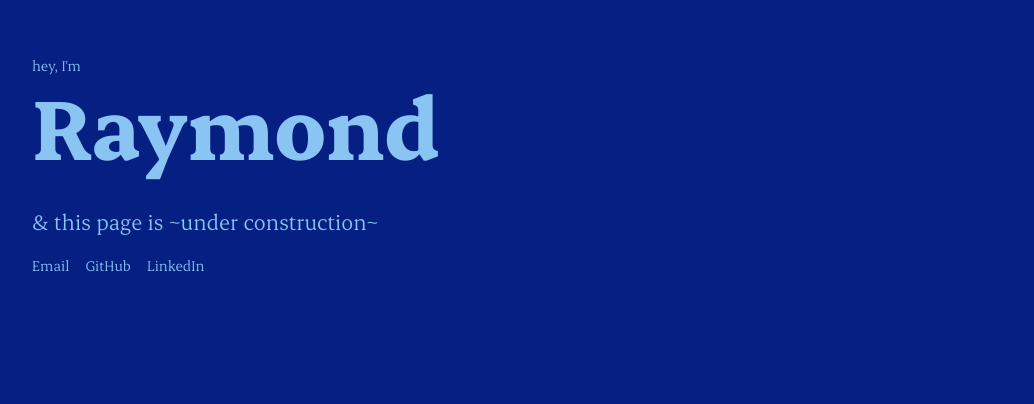
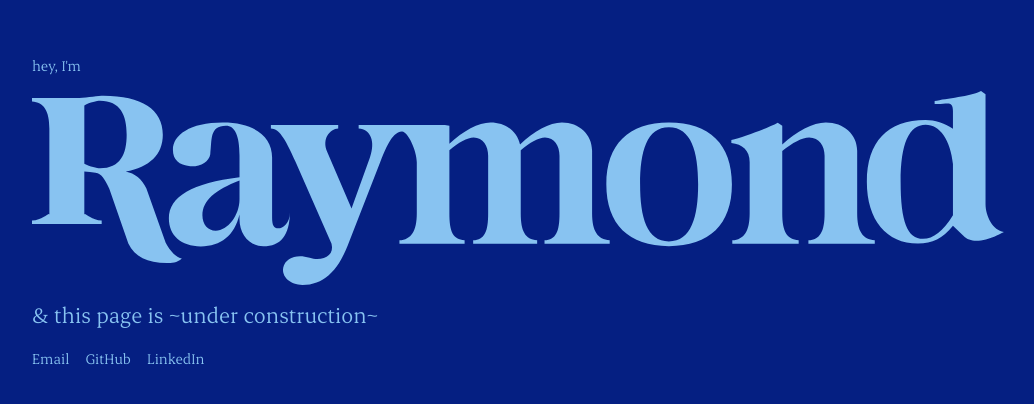
Before and after one commit to raymondwang/raymondwang.github.io, a SvelteKit app: page / in a window 1280 px wide. Shown: the part 186-590 px from the top of the page, without its empty margins (0-1034 px from the left). Built offline with nearby package versions, Linux system fonts and the light colour scheme.

Commit message:
play with inline svg

```diff
--- a/src/app.css
+++ b/src/app.css
@@ -7,6 +7,6 @@
 @layer base {
   :root {
     --background-color: #051f82;
-    --text-color: #89c4f3;
+    --text-color: #88c3f1;
   }
 }
--- a/src/routes/+page.svelte
+++ b/src/routes/+page.svelte
@@ -1,7 +1,12 @@
+<script>
+  import Logo from './logo.svelte';
+</script>
+
 <main class="container px-8 sm:mx-auto">
   <p class="mt-40 sm:mt-60">hey, I'm</p>
-  <h1 class="text-6xl font-bold sm:text-8xl">Raymond</h1>
-  <h2 class="mt-8 text-2xl">& this page is ~under construction~</h2>
+  <Logo class="mt-2 w-4/5" />
+  <!-- <h1 class="text-6xl font-bold sm:text-8xl">Raymond</h1> -->
+  <h2 class="mt-2 text-2xl">& this page is ~under construction~</h2>
   <ul class="mt-4 flex flex-row gap-x-4">
     <li>
       <a class="hover:underline hover:underline-offset-4" href="mailto:r@ymond.wang" target="_blank"
--- /dev/null
+++ b/src/routes/logo.svelte
@@ -0,0 +1,34 @@
+<script lang="ts">
+  let { class: className }: { class: string | undefined | null } = $props();
+</script>
+
+<svg
+  class={className}
+  width="auto"
+  height="16vw"
+  viewBox="0 0 409 82"
+  fill="currentColor"
+  xmlns="http://www.w3.org/2000/svg"
+>
+  <path
+    d="M354.334 62.8V64.3H326.434V62.8C331.234 62.5 333.234 59.3 333.234 51.4V27.3C333.234 23.2 331.034 19.6 326.734 19.6C323.834 19.6 319.734 21.8 315.434 25.3V51.5C315.434 59.3 317.434 62.5 322.334 62.8V64.3H294.434V62.8C299.434 62.5 301.734 58.9 301.734 51.4V30C301.734 24.9 298.634 22.4 294.034 21.9V20.7C298.934 19.4 309.134 15.8 313.534 13.4L315.434 14.7V22.5C321.434 17 328.434 13.3 333.734 13.3C341.334 13.3 346.934 18.3 346.934 25.2V51.5C346.934 59 349.234 62.5 354.334 62.8Z"
+  />
+  <path
+    d="M399 0L400.9 1.4V47.6C400.9 52.7 404 58.8 408.6 59.3C408.6 59.3 396.585 66.4 391.585 60.9L387.2 56.7C382.8 62.1 378.6 64.2 372.5 64.2C359.2 64.2 351 54.3 351 38.2C351 21.4 359.7 12.2 375.7 12.2C379.6 12.2 383.6 13.6 387.2 15.9V8.49999C387.2 3.39999 384.1 6 379.5 5.5V4.3C384.4 3 394.6 2.4 399 0ZM387.2 52.3V30.7C386.2 20.8 381.8 14.2 375.7 14.2C368.7 14.2 365.2 22.2 365.2 38.2C365.2 55 368 62.2 374.6 62.2C379 62.2 383 59.1 387.2 52.3Z"
+  />
+  <path
+    d="M241.468 39.3C241.468 22.5 250.868 13.3 267.768 13.3C284.868 13.3 294.268 22.5 294.268 39.3C294.268 56.1 284.868 65.3 267.768 65.3C250.868 65.3 241.468 56.1 241.468 39.3ZM255.668 39.3C255.668 53.2 258.468 63.3 267.768 63.3C277.168 63.3 280.068 53.1 280.068 39.3C280.068 25.5 277.168 15.3 267.768 15.3C258.468 15.3 255.668 25.4 255.668 39.3Z"
+  />
+  <path
+    d="M181.884 62.8V64.3H154.484V62.8C159.484 62.5 161.784 58.9 161.784 51.4V30C161.784 24.9 157.5 15.5 154.484 17L154.5 14.3C158 14.3 163 14.3 173.584 14.3L175.484 14.7V22.2C181.184 16.9 187.784 13.3 192.784 13.3C199.084 13.3 203.984 17 205.184 22.5C210.884 17 217.684 13.3 222.784 13.3C230.084 13.3 235.484 18.3 235.484 25.2V51.5C235.484 59 237.784 62.5 242.884 62.8V64.3H215.484V62.8C220.284 62.5 221.784 59.3 221.784 51.4V27.3C221.784 23.2 219.684 19.6 215.684 19.6C213.084 19.6 209.284 21.7 205.484 25V51.5C205.484 59 207.284 62.5 212.384 62.8V64.3C207.484 64.3 190.384 64.3 185.484 64.3V62.8C190.284 62.5 191.784 59.3 191.784 51.4V27.3C191.784 23.2 189.684 19.6 185.684 19.6C183.084 19.6 179.284 21.7 175.484 25V51.5C175.484 59.3 176.984 62.5 181.884 62.8Z"
+  />
+  <path
+    d="M124.137 25.7L134.337 49.5L142.037 28.1C144.537 21.2 142.337 16.1 137.337 15.8V14.3H157L156 17C152.5 17.2 150.237 20.1 146.337 30.1L132.737 65C128.337 76.2 122.237 81.6 113.737 81.6C108.637 81.6 104.837 78.2 105.637 74.3C106.237 71.3 109.137 69.5 112.737 69.5C113.937 69.5 115.337 69.7 116.737 70.2C117.837 70.6 118.837 70.7 119.937 70.7C123.937 70.7 127 68.5 125.937 64.3L110.837 29.9C106.137 19.2 103.737 16 100.437 15.8V14.3H128.737V15.8C125.237 16 121.737 20.1 124.137 25.7Z"
+  />
+  <path
+    d="M87.2461 54V52C85.0461 60.9 79.4461 65.4 70.9461 65.4C62.6461 65.4 57.5461 60.9 57.5461 53.6C57.5461 44.4 67.4461 38.7 87.2461 36.3V27.2C87.2461 18.9 85.3461 14.7 81.5461 14.7C74.4461 14.7 75.7461 20.9 74.9461 26.6C74.5461 29.7 70.6461 32 66.5461 31.7C61.7461 31.3 59.2461 29 59.2461 24.8C59.2461 18.6 66.3461 13.3 80.2461 13.3C93.1461 13.3 100.946 19 100.946 28V53.3C100.946 56.4 101.646 57.8 103.546 57.8C105.446 57.8 108.446 55.5 108.446 51.1C108.246 60.8 104.646 65.3 97.2461 65.3C91.4461 65.3 87.2461 60.5 87.2461 54ZM87.2461 45.6V37.7C77.0461 41.6 71.6461 46.1 71.6461 52.3C71.6461 56.2 73.9461 58.8 77.2461 58.8C82.3461 58.8 87.2461 52.3 87.2461 45.6Z"
+  />
+  <path
+    d="M55 18.4C55 26.7 49.5 32 39.4 33.9C43.3 34.7 46.1 37 48.1 41L56.2 63.9C58 67.5 61 70.3 63 70.5C61 72.4 58.6 72.4 56.7 72.4C48.4 72.4 43.3 69.8 40.5 64.2L32.5 41.1C30.4 36.8 29.3 34.8 26.7 34.4C25.2 34.2 23.6 34.1 22 33.9V52.1C22 50.6 24.3 54.2 29.3 54.5V56H0V54.5C5 54.2 7.3 50.6 7.3 52.1V15.9C7.3 8.4 5 4.8 0 4.5V3.00001H20C23.3 2.7 28.2 2 30 2C46.1 2 55 7.7 55 18.4ZM22 6.1V30.6C24.4 31.8 27.3 32.5 28.6 32.5C37.1 32.5 39.8 26.6 39.8 18.4C39.8 10.2 37.1 4.2 28.6 4.2C27.3 4.2 24.4 4.9 22 6.1Z"
+  />
+</svg>
```
